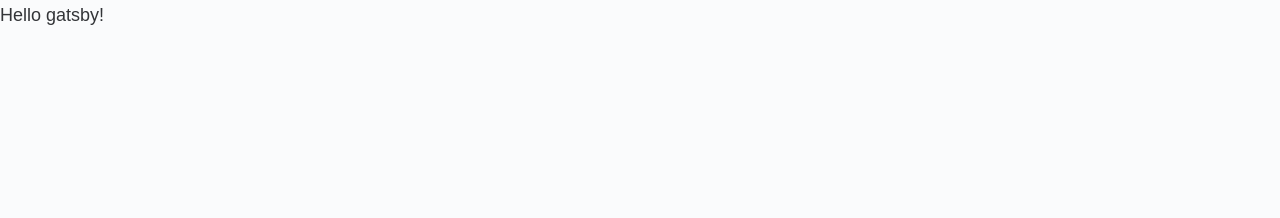
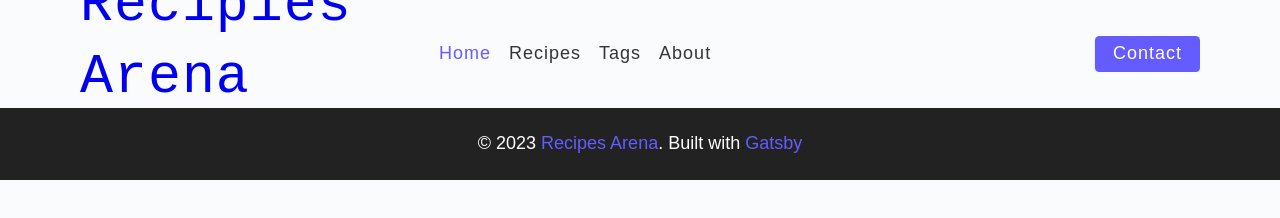
Before and after one commit to Omolara5861/recipe-arena, a Gatsby site: page / in a window 1280 px wide. Built offline with nearby package versions, Linux system fonts and the light colour scheme; Gatsby itself is replaced by a stand-in of ours.

Commit message:
refactor: :recycle: Add layout code

```diff
--- a/src/pages/index.js
+++ b/src/pages/index.js
@@ -1,5 +1,9 @@
 import * as React from "react"
 import Layout from '../components/Layout';
 export default function Home() {
-  return <div>Hello gatsby!</div>
+  return (
+    <Layout>
+
+  </Layout>
+  )
 }
```
